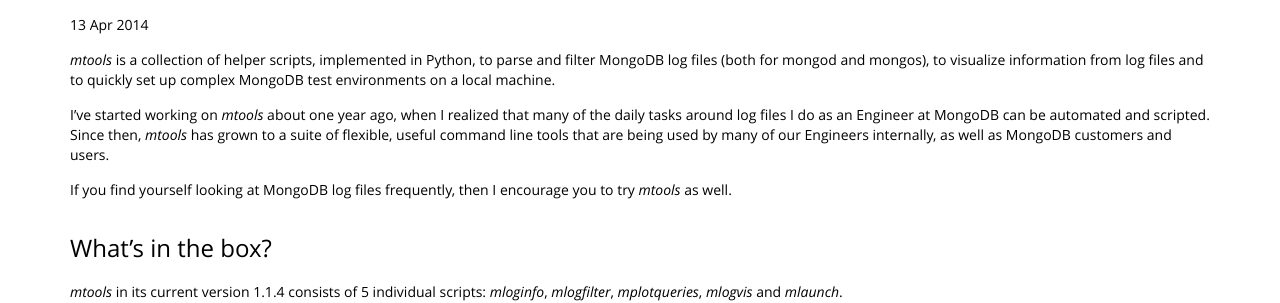
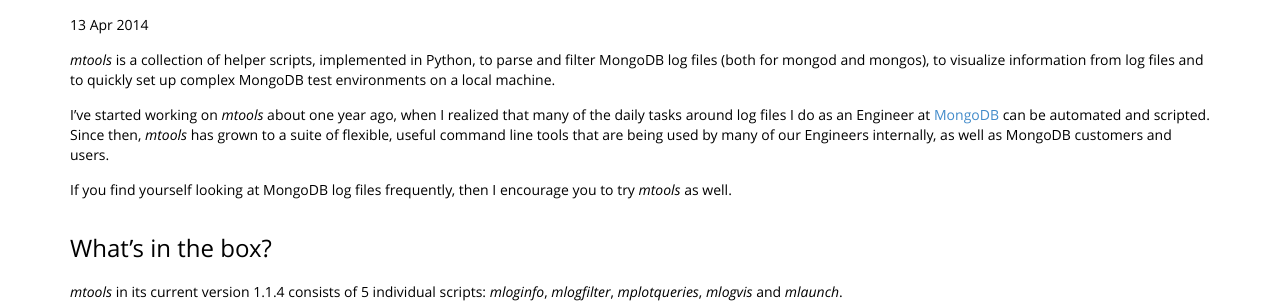
Before and after one commit to rueckstiess/rueckstiess.github.io, a Jekyll site: the page built from _posts/2014-04-13-mtools-introduction.markdown, in a window 1280 px wide and 900 px high. Shown: the part 222-525 px from the top of the window. Built offline with Jekyll 4.4.1, drawn with Linux system fonts in a browser that asks for light colours; Markdown is read by kramdown in place of the engine named in the settings; formulas are drawn with MathJax 3; part of the change alters nothing that is shown.

```diff
--- a/_posts/2014-04-13-mtools-introduction.markdown
+++ b/_posts/2014-04-13-mtools-introduction.markdown
@@ -7,7 +7,7 @@ categories: mtools
 
 _mtools_ is a collection of helper scripts, implemented in Python, to parse and filter MongoDB log files (both for mongod and mongos), to visualize information from log files and to quickly set up complex MongoDB test environments on a local machine.
 
-I've started working on _mtools_ about one year ago, when I realized that many of the daily tasks around log files I do as an Engineer at MongoDB can be automated and scripted. Since then, _mtools_ has grown to a suite of flexible, useful command line tools that are being used by many of our Engineers internally, as well as MongoDB customers and users.
+I've started working on _mtools_ about one year ago, when I realized that many of the daily tasks around log files I do as an Engineer at [MongoDB][mongodb] can be automated and scripted. Since then, _mtools_ has grown to a suite of flexible, useful command line tools that are being used by many of our Engineers internally, as well as MongoDB customers and users.
 
 If you find yourself looking at MongoDB log files frequently, then I encourage you to try _mtools_ as well.
 
@@ -109,6 +109,7 @@ These were just two simple examples of how _mtools_ can be used to diagnose Mong
 
 
 [d3]: http://d3js.org
+[mongodb]: http://www.mongodb.com
 [install]: https://github.com/rueckstiess/mtools/blob/master/INSTALL.md
 [github]: https://github.com/rueckstiess/mtools
 [wiki]: https://github.com/rueckstiess/mtools/wiki
```
